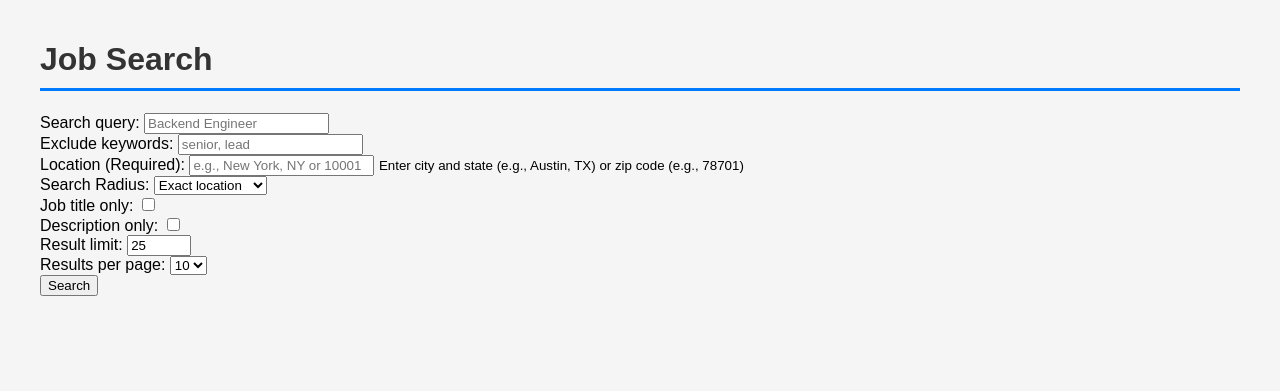
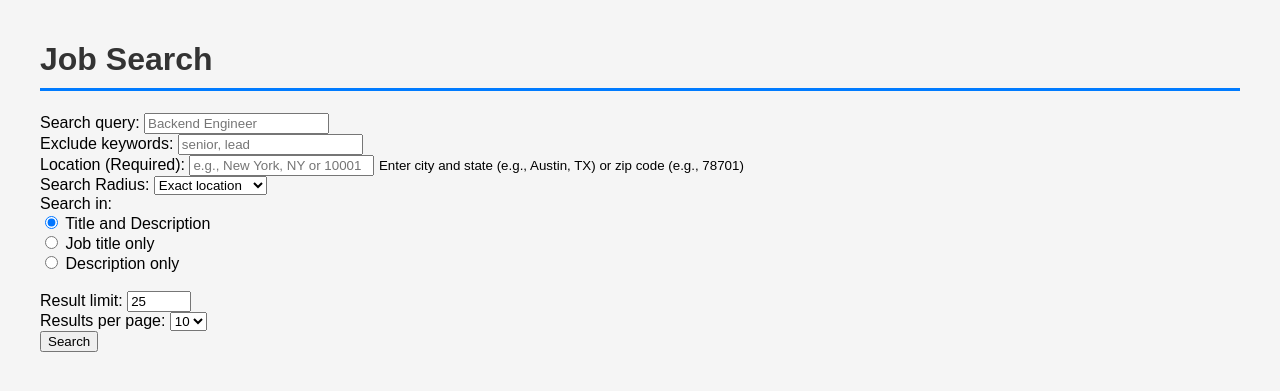
Before and after one commit to uchennak/job_search, a Django app: page /search/ in a window 1280 px wide. Shown: the top 391 px of the page. Run offline with Django 5.2, Linux system fonts and the light colour scheme.

Commit message:
cleanup for title_only, desciption_only, and both

```diff
--- a/job_search_app/templates/jobs/results.html
+++ b/job_search_app/templates/jobs/results.html
@@ -32,9 +32,9 @@
             {% if exclude %}
                 <p>🚫 <strong>Excluding:</strong> {{ exclude }}</p>
             {% endif %}
-            {% if title_only %}
+            {% if search_scope == 'title_only' %}
                 <p>📝 <strong>Filter:</strong> Searching in titles only</p>
-            {% elif description_only %}
+            {% elif search_scope == 'description_only' %}
                 <p>📝 <strong>Filter:</strong> Searching in descriptions only</p>
             {% endif %}
         </div>
--- a/job_search_app/templates/jobs/search.html
+++ b/job_search_app/templates/jobs/search.html
@@ -30,11 +30,17 @@
                 </select>
             </div>
 
-        <label>Job title only:</label>
-        <input type="checkbox" name="title_only"><br>
+        <label>Search in:</label>
+        <div>
+            <input type="radio" id="search_both" name="search_scope" value="both" checked>
+            <label for="search_both">Title and Description</label><br>
 
-        <label>Description only:</label>
-        <input type="checkbox" name="description_only"><br>
+            <input type="radio" id="title_only" name="search_scope" value="title_only">
+            <label for="title_only">Job title only</label><br>
+
+            <input type="radio" id="description_only" name="search_scope" value="description_only">
+            <label for="description_only">Description only</label>
+        </div><br>
 
         <label>Result limit:</label>
         <input type="number" name="limit" value="25" min="1" max="500"><br>
--- a/job_search_app/views.py
+++ b/job_search_app/views.py
@@ -126,17 +126,19 @@ def search_jobs(request):
     exclude = [k.strip() for k in exclude_raw.split(",") if k.strip()]
 
     limit = int(request.GET.get("limit", 25))
-    title_only = request.GET.get("title_only") == "on"
-    description_only = request.GET.get("description_only") == "on"
     page_number = request.GET.get("page", 1)
     results_per_page = int(request.GET.get("per_page", 10))
 
-    # Determine mode based on checkboxes
-    mode = "both"
-    if title_only:
+    # Get search scope from radio button (both, title_only, or description_only)
+    search_scope = request.GET.get("search_scope", "both")
+
+    # Map search_scope to mode
+    if search_scope == "title_only":
         mode = "title"
-    elif description_only:
+    elif search_scope == "description_only":
         mode = "description"
+    else:
+        mode = "both"
 
     # Calculate pages needed (fetch more since we'll filter)
     pages_needed = max(1, (limit // 10) + 3)  # Fetch extra pages for filtering
@@ -211,8 +213,7 @@ def search_jobs(request):
         "location": location,
         "radius": radius,
         "exclude": exclude_raw,
-        "title_only": "on" if title_only else "",
-        "description_only": "on" if description_only else "",
+        "search_scope": search_scope,
         "limit": limit,
         "per_page": results_per_page,
         "blocked_count": blocked_count,
```
